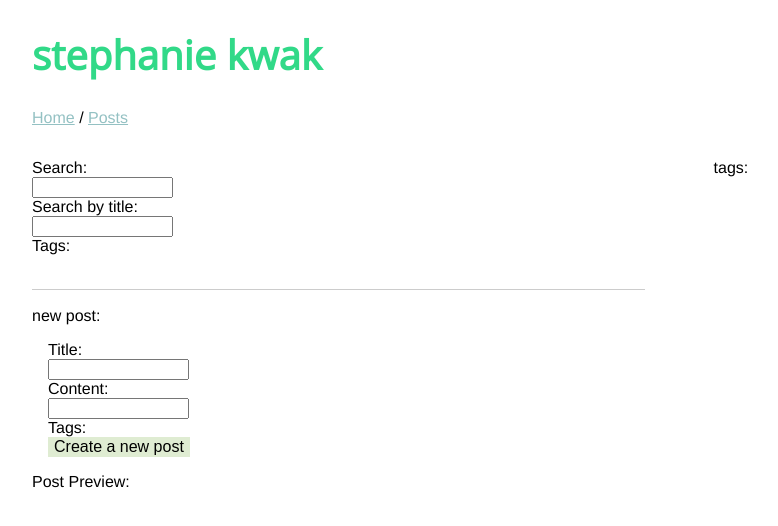
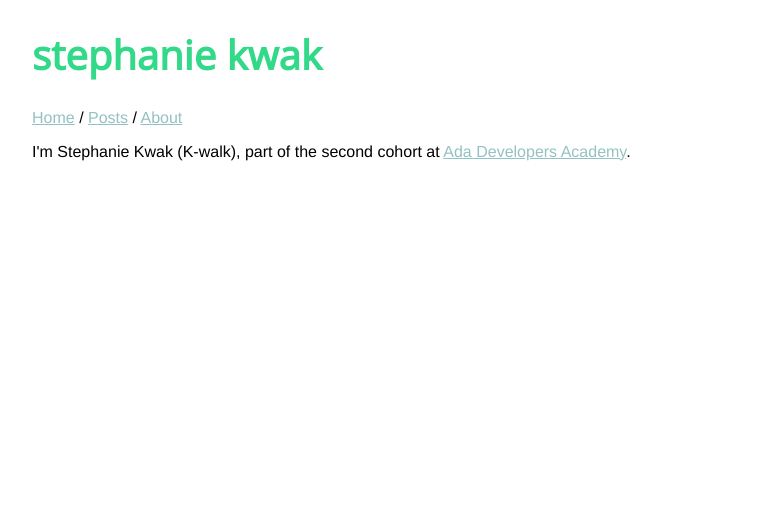
Before and after one commit to skwak/blahg, a website: page index.html at #/about in a window 1280 px wide. Shown: the whole page, without its empty margins (104-882 px from the left). Drawn offline with nearby package versions, Linux system fonts and the light colour scheme; no server answers.

Commit message:
add about page

```diff
--- a/app/js/app.js
+++ b/app/js/app.js
@@ -25,6 +25,10 @@ blahgApp.config(function($stateProvider, $urlRouterProvider) {
   .state('show', {
     url: '/post/:id',
     templateUrl: 'app/views/show.html'
+  })
+  .state('about', {
+    url: '/about',
+    templateUrl: 'app/views/about.html'
   });
 
   $urlRouterProvider.otherwise('/');
--- /dev/null
+++ b/app/views/about.html
@@ -0,0 +1,4 @@
+<p>
+  I'm Stephanie Kwak (K-walk), part of the second cohort at <a href="http://www.adadevelopersacademy.org" target="_blank">Ada Developers Academy</a>.
+
+</p>
--- a/index.html
+++ b/index.html
@@ -12,11 +12,14 @@
 
 </head>
 <body>
-  <div class="header">
-    <h1 class="blog-title">stephanie kwak</h1>
-    <a ui-sref=".home">Home</a> / <a ui-sref=".posts">Posts</a>
+  <h1 class="blog-title">stephanie kwak</h1>
+
+  <a ui-sref=".home">Home</a> / <a ui-sref=".posts">Posts</a> / <a ui-sref=".about">About</a>
+
+    <div ui-view>
+    </div>
+
   </div>
-  <div ui-view>
-  </div>
+
 </body>
 </html>
```
Also changed, not shown: app/views/home.html (indentation only).
